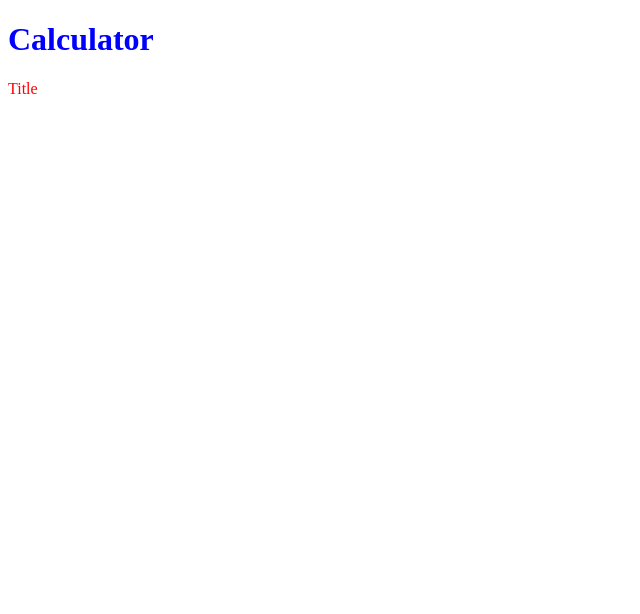
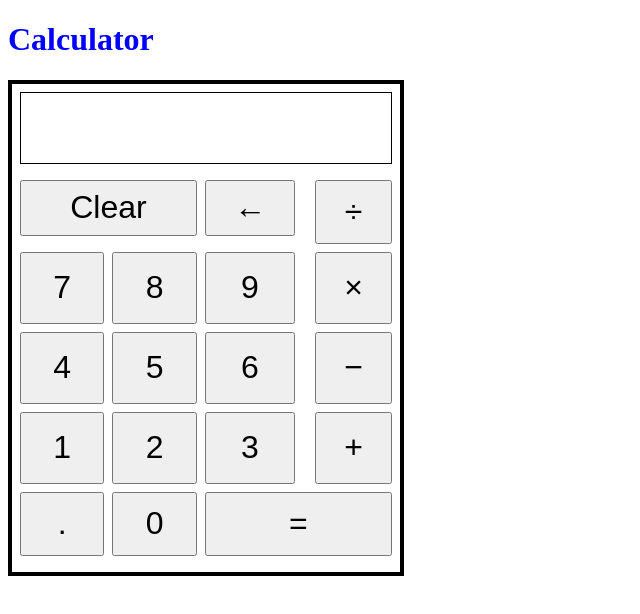
Before and after one commit to Gsutna19/calculator, a plain HTML site: page index.html in a window 1280 px wide. Shown: the whole page, without its empty margins (0-640 px from the left). Drawn offline with Linux system fonts and the light colour scheme.

Commit message:
Add basic view for calculator and buttons

```diff
--- a/css/style.css
+++ b/css/style.css
@@ -1,3 +1,7 @@
+button {
+    font-size: 32px;
+}
+
 h1 {
     color: blue;
 }
@@ -5,3 +9,51 @@ h1 {
 .red {
     color: red;
 }
+
+div {
+    border: 4px solid black;
+}
+
+#calculator {
+    width: 372px;
+    /* height: 604px; */
+    display: grid;
+    /* grid-template-columns: repeat(4, 72px); */
+    grid-template-rows: repeat(6, 72px);
+    gap: 8px;
+    padding: 8px;
+
+}
+
+#display {
+    border: 1px solid black;
+    width: auto;
+    padding: 8px;
+    grid-column: 1/5;
+    grid-row: 1/1;
+}
+
+.top {
+    margin: 8px 0;
+}
+
+.right {
+    margin-left: 12px;
+}
+
+.bottom {
+    margin-bottom: 8px;
+}
+
+#clear {
+    grid-column: 1/3;
+    margin-top: 8px;
+}
+
+#divide {
+    margin: 8px 0 0 12px;
+}
+
+#equals {
+    grid-column: 3/5;
+}
--- a/index.html
+++ b/index.html
@@ -9,7 +9,29 @@
 </head>
 <body>
     <h1>Calculator</h1>
-    <p id="title">Title</p>
+
+    <div id="calculator">
+        <div id="display"></div>
+        <button type="button" class="top" id="clear">Clear</button>
+        <button type="button" class="top" >	&#8592;</button>
+        <button type="button" id="divide" class="top right" >&divide;</button>
+        <button type="button">7</button>
+        <button type="button">8</button>
+        <button type="button">9</button>
+        <button type="button" class="right">&times;</button>
+        <button type="button">4</button>
+        <button type="button">5</button>
+        <button type="button">6</button>
+        <button type="button" class="right">&minus;</button>
+        <button type="button">1</button>
+        <button type="button">2</button>
+        <button type="button">3</button>
+        <button type="button" class="right">&plus;</button>
+        <button type="button" class="bottom">.</button>
+        <button type="button" class="bottom">0</button>
+        <button type="button" class="bottom" id="equals">=</button>
+    </div>
+
 
     <script src="js/script.js"></script>
 </body>
```
